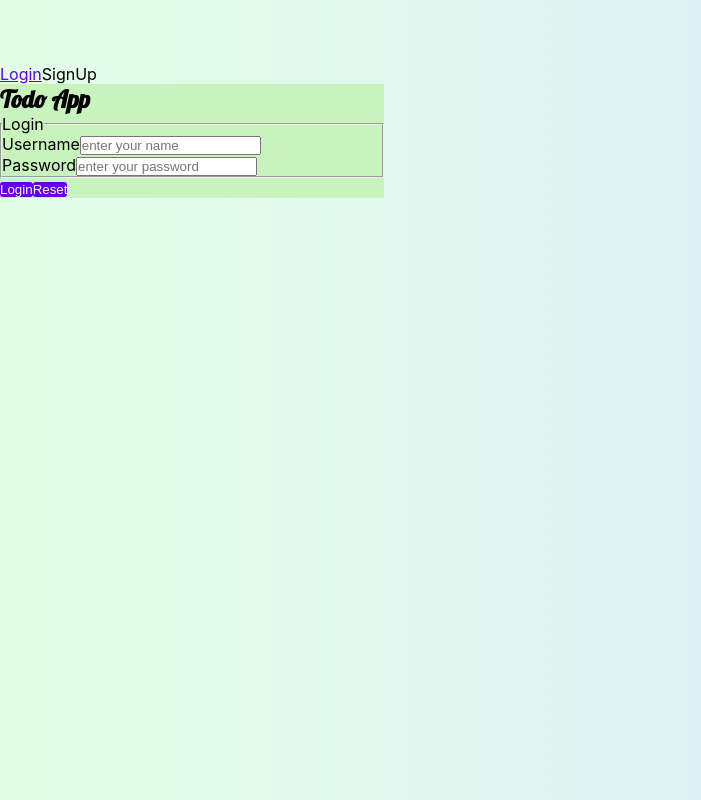
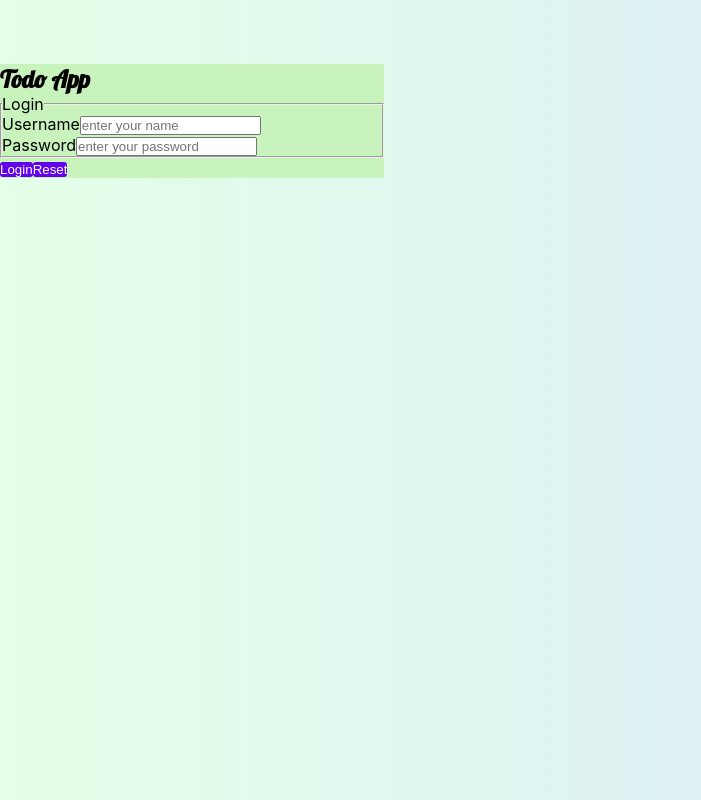
Before and after one commit to arun-web-dev/todo-list-app-task-6, a React (Vite) app: page /signin in a window 1280 px wide. Shown: the whole page, without its empty margins (0-701 px from the left). Built offline with nearby package versions, Linux system fonts and the light colour scheme; the HTML template or start-up script is replaced by a standard one.

Commit message:
project completed

```diff
--- a/src/Todo Components/SignIn.jsx
+++ b/src/Todo Components/SignIn.jsx
@@ -53,38 +53,9 @@ export default function SignIn(props) {
       password: "",
     });
   };
-  const switchSignIn = () => {
-    setIsSignUpPage(false);
-  };
 
-  const switchSignUp = () => {
-    setIsSignUpPage(true);
-  };
   return (
     <div className=" center sign-in-form">
-      <div className="flex justify-center items-center">
-        <a
-          onClick={switchSignIn}
-          className={
-            !isSignUpPage
-              ? " f3 link-rest dib pointer sign sign-active"
-              : " f4 link-rest dib pointer sign "
-          }
-        >
-          Login
-        </a>
-        <a
-          onClick={switchSignUp}
-          className={
-            isSignUpPage
-              ? " f3 link-reset  dib pointer ml3 sign sign-active"
-              : " f4 link-reset  dib pointer ml3 sign "
-          }
-        >
-          SignUp
-        </a>
-      </div>
-      {!isSignUpPage && (
       <main className="pa4 br2 shadow-2 mw6 center black-80 mt3 sign-in-card  form-active">
         <div>
           <h2 className="logo tc w-100 f2">Todo App</h2>
@@ -144,9 +115,6 @@ export default function SignIn(props) {
           </div>
         </form>
       </main>
-      )}
-
-      {isSignUpPage && <SignUp />}
     </div>
   );
 }
```
Lines whose indentation alone changed are shown as unchanged.
